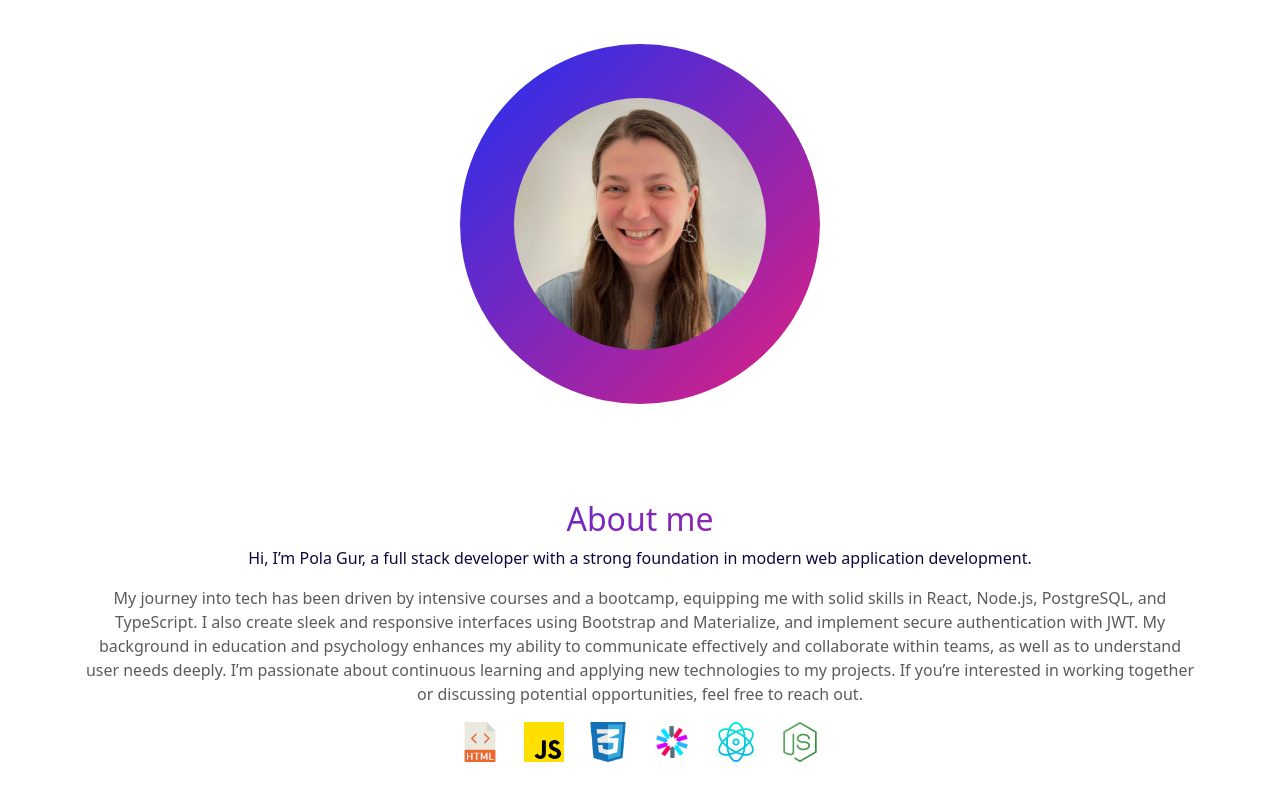
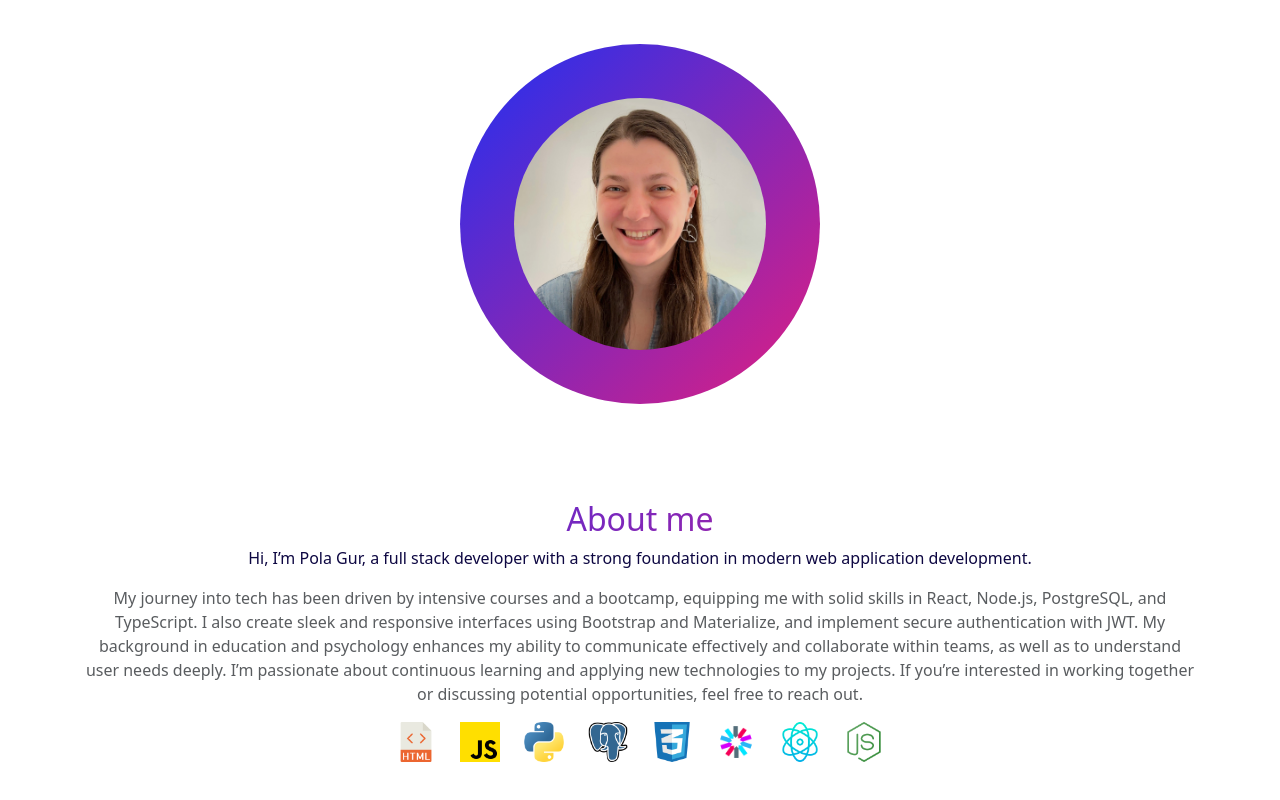
Before and after one commit to Pola-Gur/Portfolio_Pola_Gur, a plain HTML site: page index.html in a window 1280 px wide. Shown: the part 397-1197 px from the top of the page. Drawn offline with nearby package versions, Linux system fonts and the light colour scheme.

Commit message:
add python and postgres icons

```diff
--- a/index.html
+++ b/index.html
@@ -85,12 +85,14 @@
 
         <section>
             <div id="icons_set" class="d-flex justify-content-center gap-4 t">
-                <img class="start-icon" src="html-136528.png" alt="">
-                <img class="start-icon" src="js-5968292.png" alt="">
-                <img class="start-icon" src="social-11516361.png" alt="">
-                <img class="start-icon" src="icons8-jwt-96.png" alt="">
-                <img class="start-icon" src="physics.png" alt="">
-                <img class="start-icon" src="programing.png" alt="">
+                <img class="start-icon" src="html-136528.png" alt="HTML icon">
+                <img class="start-icon" src="js-5968292.png" alt="JS icon">
+                <img class="start-icon" src="python.png" alt="Python icon">
+                <img class="start-icon" src="postgre.png" alt="Postgres icon"> <img class="start-icon" src="social-11516361.png" alt="CSS3 icon">
+                <img class="start-icon" src="icons8-jwt-96.png" alt="JWT icon">
+                <img class="start-icon" src="physics.png" alt="React icon">
+                <img class="start-icon" src="programing.png" alt="Node JS icon">
+
             </div>
         </section>
 
```
Also changed, not shown: postgre.png (added), python.png (added).
